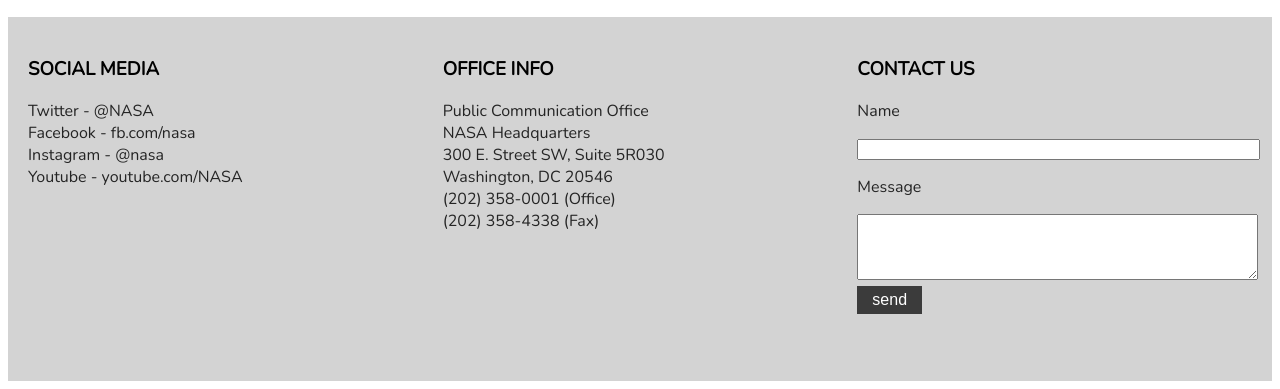
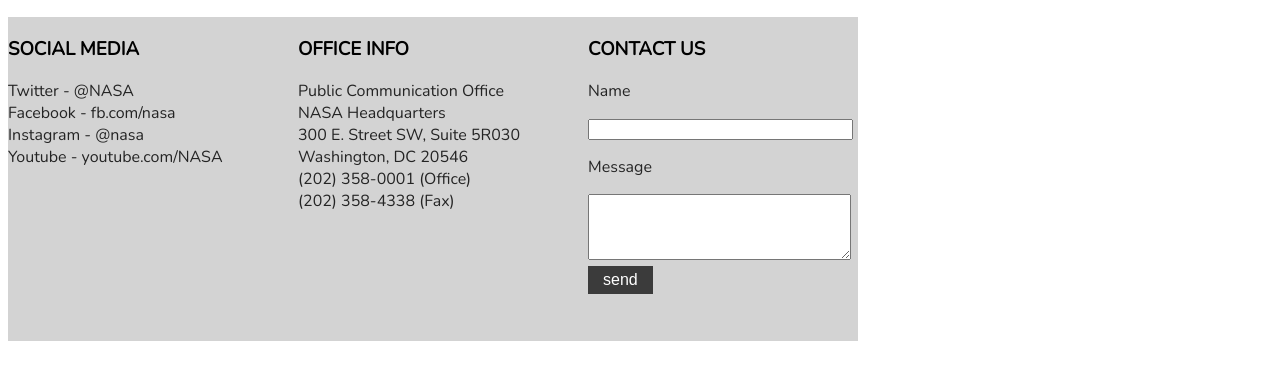
Before and after one commit to dmcavoy631/ACA_web101_daryl_mcavoy3, a plain HTML site: page src/nasa.html in a window 1280 px wide. Shown: the part 461-850 px from the top of the page. After the commit the page ends 810 px from the top, so only its background shows below. Drawn offline with nearby package versions, Linux system fonts and the light colour scheme.

Commit message:
NASA-LandingPage update

```diff
--- a/src/NASA-styles.css
+++ b/src/NASA-styles.css
@@ -63,10 +63,8 @@
   grid-template-columns: 1fr 1fr 1fr;
   grid-template-rows: 324px;
   column-gap: 20px;
-  padding: 20px;
   background: lightgray;
-  grid-column: 1 / span 3;
-
+  max-width: 850px;
 }
 .Social{
   grid-column: 1;
@@ -92,10 +90,10 @@
   margin-bottom: 0px;
 }
 input{
-  width: 100%;
+  width: 95%;
 }
 textarea{
-  width: 100%;
+  width: 95%;
 }
 button{
   background-color: rgb(59, 59, 59);
```
